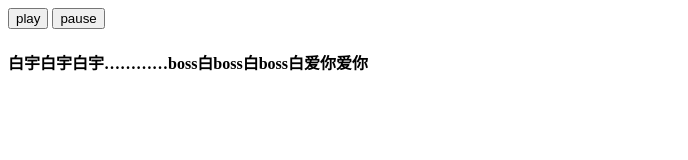
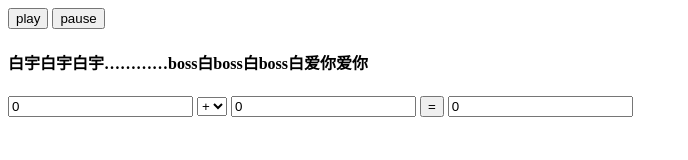
Before and after one commit to lylylcn/demo, a plain HTML site: page 跑马灯.html in a window 1280 px wide. Shown: the whole page, without its empty margins (0-688 px from the left). Drawn offline with nearby package versions, Linux system fonts and the light colour scheme.

Commit message:
极low的vue练习

```diff
--- a/跑马灯.html
+++ b/跑马灯.html
@@ -11,6 +11,18 @@
         <input type="button" value="play" @click="play">
         <input type="button" value="pause" @click="pause">
         <h4>{{ msg }}</h4>
+    </div>
+    <div id="app1">
+        <input type="text" v-model="n1">
+        <select v-model="opt">
+            <option value="+">+</option>
+            <option value="-">-</option>
+            <option value="*">*</option>
+            <option value="/">/</option>
+        </select>
+        <input type="text" v-model='n2'>
+        <input type="button" value='=' @click='calc'>
+        <input type="text" v-model='result'>
     </div>
     <script src="https://cdn.jsdelivr.net/npm/vue"></script>
     <script>
@@ -36,7 +48,34 @@
                     this.timer = null;
                 }
             }
-
+        })
+        var vm1 = new Vue({
+            el: '#app1',
+            data: {
+                n1: 0,
+                n2: 0,
+                result: 0,
+                opt: '+'
+            },
+            methods: {
+                calc() {
+                    console.log(11);
+                    switch(this.opt){
+                        case '+':
+                            this.result = parseInt(this.n1) + parseInt(this.n2);
+                            break;
+                        case '-':
+                            this.result = parseInt(this.n1) - parseInt(this.n2);
+                            break;
+                        case '*':
+                            this.result = parseInt(this.n1) * parseInt(this.n2);
+                            break;
+                        case '/':
+                            this.result = parseInt(this.n1) / parseInt(this.n2);
+                            break;
+                    }
+                }
+            }
         })
 
     </script>
```
